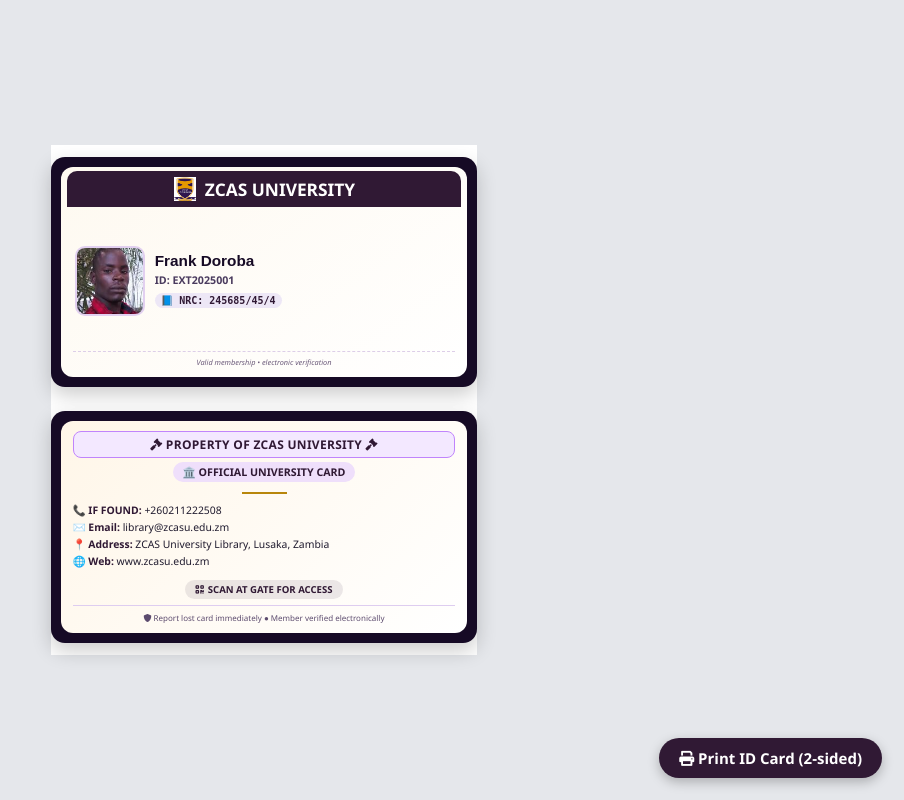
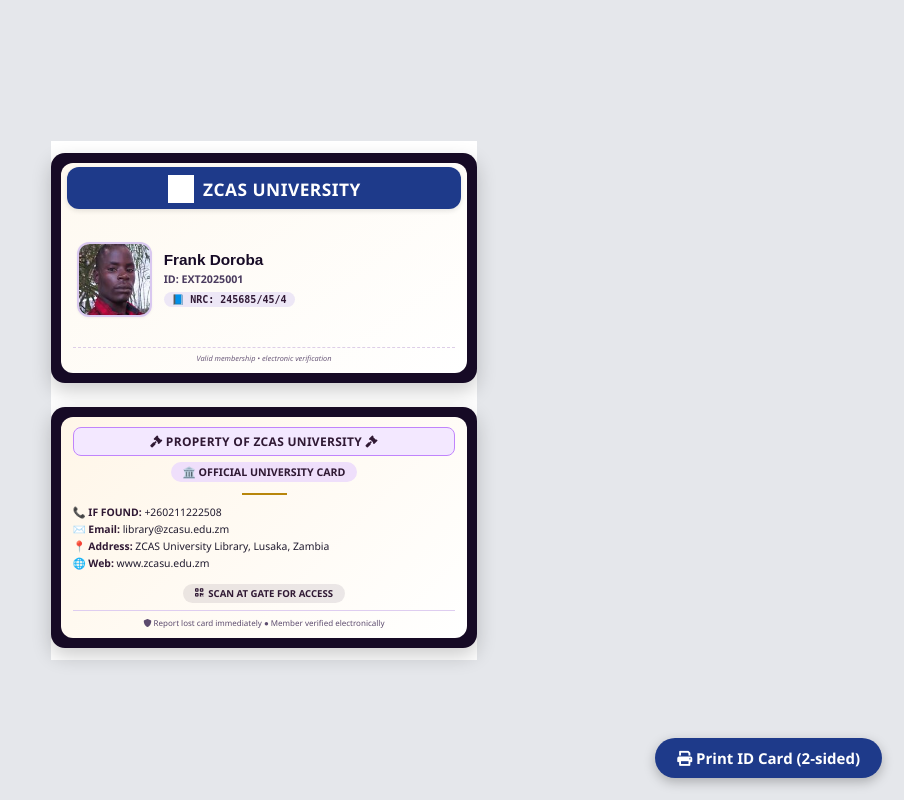
Before and after one commit to frankL408/EXTERNAL_MEMBER, a Flask app: template templates/print_id_card.html in a window 1280 px wide. Shown: the whole page, without its empty margins (376-1280 px from the left). Run offline with Flask 3, Linux system fonts and the light colour scheme; the template is opened without the code that fills it: values that come from a table or form of the project are taken from there, others are empty; data comes from the database, SQL or seed files in the repository.

Commit message:
first commit

```diff
--- a/templates/print_id_card.html
+++ b/templates/print_id_card.html
@@ -4,13 +4,12 @@
 <head>
     <meta charset="UTF-8">
     <meta name="viewport" content="width=device-width, initial-scale=1.0, user-scalable=yes">
-    <title>ZCAS University ID Card – Print Ready (2-Sides)</title>
+    <title>ZCAS University ID Card – External Member | Print Ready (2-Sides)</title>
     <style>
         * {
             margin: 0;
             padding: 0;
             box-sizing: border-box;
-            /* Force exact print colors */
             print-color-adjust: exact;
             -webkit-print-color-adjust: exact;
         }
@@ -27,17 +26,15 @@
             min-height: 100vh;
         }
 
-        /* PRINT CONTAINER: simulates two physical pages (front/back) */
         .id-card-print-container {
             max-width: 100%;
             margin: 0 auto;
         }
 
-        /* Each "page" will be forced to fit on a separate sheet when printed (front + back) */
+        /* Each page forces a new sheet (front on page1, back on page2) */
         .print-front-page,
         .print-back-page {
             page-break-after: always;
-            /* front and back on separate pages */
             page-break-inside: avoid;
             break-inside: avoid;
             margin: 0;
@@ -49,11 +46,9 @@
             width: 100%;
         }
 
-        /* CARD BASE — dimension optimized for 2-sided printing on standard ID card size */
-        /* Dimensions reduced to fit front+back on one sheet without overflow, but still readable */
+        /* CARD container - no outer extra border line, only clean card style */
         .print-id-card {
             width: 320pt !important;
-            /* ~112mm — typical ID width */
             min-width: 260pt;
             max-width: 340pt;
             background-color: #160a25 !important;
@@ -65,7 +60,7 @@
             page-break-inside: avoid;
         }
 
-        /* unified front/back inner styles */
+        /* unified front/back inner panels */
         .print-id-card-front,
         .print-id-card-back {
             width: 100%;
@@ -91,60 +86,78 @@
             min-height: 210px;
         }
 
-        /* Compact header — full university name */
+        /* HEADER with blue ribbon effect (no border line) */
         .custom-id-header {
+            display: flex;
+            flex-direction: column;
+            align-items: center;
+            justify-content: center;
+            background-color: #1E3A8A !important;
+            /* Deep blue ribbon */
+            color: white !important;
+            padding: 8px 6px 6px 6px !important;
+            border-radius: 12px 12px 12px 12px;
+            margin: -6px -6px 10px -6px;
+            text-align: center;
+            box-shadow: 0 2px 5px rgba(0, 0, 0, 0.1);
+        }
+
+        /* Logo + University name row inside ribbon */
+        .header-main {
             display: flex;
             align-items: center;
             justify-content: center;
             gap: 8px;
             font-size: 13pt !important;
             font-weight: 800 !important;
-            color: #FFF !important;
-            background-color: #301934 !important;
-            padding: 6px 6px !important;
-            border-radius: 10px 10px 0 0;
-            margin: -6px -6px 8px -6px;
-            line-height: 1.2;
-            letter-spacing: 0px;
             text-transform: uppercase;
-            white-space: nowrap;
-        }
-
-        /* Responsive: if screen too small, allow wrap but keep full name */
-        @media (max-width: 380px) {
-            .custom-id-header {
-                font-size: 11pt !important;
-                white-space: normal;
-                text-align: center;
+            letter-spacing: 0.5px;
             flex-wrap: wrap;
-            }
         }
 
         .header-logo {
-            width: 24px;
-            height: 24px;
+            width: 28px;
+            height: 28px;
             object-fit: contain;
+            filter: brightness(0) invert(1);
+            /* makes logo stand out on blue background */
         }
 
-        /* ID photo area: tight spacing */
+        /* External Member ID line - subtle but elegant */
+        .external-member-badge {
+            font-size: 8pt;
+            font-weight: 600;
+            background: rgba(255, 255, 240, 0.2);
+            display: inline-block;
+            padding: 3px 12px;
+            border-radius: 40px;
+            margin-top: 5px;
+            letter-spacing: 0.5px;
+            backdrop-filter: brightness(1.1);
+            color: #FFECB3;
+            font-family: monospace;
+        }
+
+        /* ID photo area tight & clean */
         .id-photo-area {
             display: flex;
-            gap: 10px;
-            margin: 4px 2px 6px 2px;
+            gap: 12px;
+            margin: 6px 4px 8px 4px;
             align-items: center;
         }
 
         .photo-box {
-            width: 70px;
-            height: 70px;
-            background: #f2eef5;
-            border-radius: 10px;
+            width: 75px;
+            height: 75px;
+            background: #f8f4ff;
+            border-radius: 12px;
             display: flex;
             align-items: center;
             justify-content: center;
-            border: 2px solid #e2d0f0;
+            border: 2px solid #d9c8f0;
             overflow: hidden;
             flex-shrink: 0;
+            box-shadow: 0 1px 3px rgba(0, 0, 0, 0.05);
         }
 
         .photo-box img {
@@ -162,7 +175,7 @@
             font-weight: 800;
             font-family: 'Arial', sans-serif;
             color: #160a25;
-            margin-bottom: 2px;
+            margin-bottom: 3px;
             line-height: 1.2;
         }
 
@@ -175,27 +188,27 @@
         .nrc-chip {
             background: #ede7f6;
             display: inline-block;
-            padding: 2px 6px;
-            border-radius: 18px;
+            padding: 2px 8px;
+            border-radius: 20px;
             font-size: 7.5pt;
             font-weight: 700;
             font-family: monospace;
             color: #301934;
-            margin-top: 4px;
+            margin-top: 5px;
         }
 
         .library-badge {
             text-align: center;
-            margin-top: 4px;
+            margin-top: 5px;
             margin-bottom: 2px;
         }
 
         .library-badge span {
-            font-size: 6.5pt;
+            font-size: 6.8pt;
             color: #5c4680;
             background: #f4edfc;
-            padding: 2px 6px;
-            border-radius: 16px;
+            padding: 3px 8px;
+            border-radius: 18px;
             font-weight: 600;
         }
 
@@ -206,38 +219,34 @@
             color: #6c5b7b;
             border-top: 1px dashed #ddcee8;
             padding-top: 5px;
-            margin-top: 3px;
+            margin-top: 4px;
         }
 
-        /* Back side condensed – Property notice prominent but compact */
+        /* BACK SIDE — property notice + contact */
         .back-property-notice {
             font-size: 9pt;
             font-weight: 900;
             color: #301934;
             text-transform: uppercase;
             background: #f3e8ff;
-            padding: 4px 6px;
+            padding: 5px 6px;
             border-radius: 8px;
-            margin-bottom: 4px;
+            margin-bottom: 6px;
             width: 100%;
             text-align: center;
             border: 1px solid #c084fc;
             letter-spacing: 0.3px;
         }
 
-        .back-property-notice i {
-            font-size: 9pt;
-        }
-
         .property-text {
             background: #efdffb;
-            padding: 3px 10px;
-            border-radius: 28px;
+            padding: 3px 12px;
+            border-radius: 30px;
             font-weight: 800;
             color: #301934;
             font-size: 8pt;
             display: inline-block;
-            margin-bottom: 4px;
+            margin-bottom: 5px;
         }
 
         .separator-line {
@@ -248,7 +257,7 @@
         }
 
         .contact-details {
-            margin: 4px 0;
+            margin: 5px 0;
             text-align: left;
             width: 100%;
             font-size: 0.65rem;
@@ -271,25 +280,25 @@
             background: #30193418;
             font-weight: bold;
             border-radius: 40px;
-            padding: 3px 10px;
+            padding: 3px 12px;
             display: inline-flex;
             align-items: center;
-            gap: 4px;
+            gap: 5px;
             font-size: 0.6rem;
             color: #301934;
-            margin-top: 4px;
+            margin-top: 5px;
         }
 
         .important-note {
             font-size: 6pt;
-            margin-top: 6px;
+            margin-top: 7px;
             color: #5c4b6e;
             border-top: 1px solid #decdf0;
             padding-top: 6px;
             width: 100%;
         }
 
-        /* Print button remains accessible - NO WATERMARK, NO REPLIT MARK */
+        /* Print button */
         .print-button {
             position: fixed;
             bottom: 22px;
@@ -298,10 +307,10 @@
         }
 
         .print-button button {
-            background: #301934;
+            background: #1E3A8A;
             color: white;
             border: none;
-            padding: 10px 20px;
+            padding: 10px 22px;
             border-radius: 32px;
             font-size: 15px;
             font-weight: bold;
@@ -312,11 +321,11 @@
         }
 
         .print-button button:hover {
-            background: #1f0f28;
+            background: #0f2a6b;
             transform: scale(1.02);
         }
 
-        /* PRINT specific adjustments — guarantee two separate pages (front & back) */
+        /* PRINT optimization: forces two separate pages (front & back) and removes any extra borders */
         @media print {
             body {
                 margin: 0;
@@ -344,26 +353,25 @@
                 max-width: 320pt;
             }
 
-            /* Ensure card content does not break awkwardly */
             .print-id-card-front,
             .print-id-card-back {
                 break-inside: avoid;
             }
 
-            /* Remove any potential hidden elements or watermarks if any */
-            body::before,
-            body::after,
-            .id-card-print-container::before,
-            .id-card-print-container::after {
-                display: none !important;
-                content: none !important;
+            /* ensure no stray borders appear */
+            .custom-id-header {
+                border: none !important;
+                outline: none !important;
             }
         }
 
-        /* small devices fallback */
         @media (max-width: 400px) {
             .print-id-card {
                 width: 95% !important;
+            }
+
+            .header-main {
+                font-size: 11pt !important;
             }
         }
     </style>
@@ -376,29 +384,36 @@
     </div>
 
     <div class="id-card-print-container">
-        <!-- ======================== FRONT SIDE ======================== -->
+        <!-- ==================== FRONT SIDE ==================== -->
         <div class="print-front-page">
             <div class="print-id-card">
                 <div class="print-id-card-front">
+                    <!-- Blue ribbon header with logo inside card + full university name + external member ID -->
                     <div class="custom-id-header">
-                        <!-- Logo handling: dynamic paths with fallback for Jinja2 rendering -->
+                        <div class="header-main">
+                            <!-- Logo displayed directly in header (inner) -->
                             {% if logo_exists %}
                             <img src="{{ url_for('static', filename='images/logo.png') }}" class="header-logo"
-                            alt="University Logo" onerror="this.style.display='none'">
+                                alt="Univ Logo" onerror="this.style.display='none'">
                             {% else %}
                             {% set alt_logo = url_for('static', filename='uploads/logo.png') %}
-                        <img src="{{ alt_logo }}" class="header-logo" alt="University Logo"
+                            <img src="{{ alt_logo }}" class="header-logo" alt="Univ Logo"
                                 onerror="this.style.display='none'">
                             {% endif %}
                             ZCAS UNIVERSITY
                         </div>
+                        <div class="external-member-badge">
+                            <i class="fas fa-id-card"></i> EXTERNAL MEMBER ID
+                        </div>
+                    </div>
+
                     <div class="id-photo-area">
                         <div class="photo-box">
                             {% if member.photo_path %}
                             <img src="{{ url_for('static', filename='uploads/' + member.photo_path) }}"
                                 alt="Member Photo">
                             {% else %}
-                            <i class="fas fa-id-card fa-2x" style="color:#b6a2d6;"></i>
+                            <i class="fas fa-user-circle fa-3x" style="color:#b397d6;"></i>
                             {% endif %}
                         </div>
                         <div class="member-details">
@@ -419,15 +434,13 @@
             </div>
         </div>
 
-        <!-- ======================== BACK SIDE ======================== -->
+        <!-- ==================== BACK SIDE ==================== -->
         <div class="print-back-page">
             <div class="print-id-card">
                 <div class="print-id-card-back">
-                    <!-- PROPERTY NOTICE (prominent, reduced to fit) -->
                     <div class="back-property-notice">
                         <i class="fas fa-gavel"></i> PROPERTY OF ZCAS UNIVERSITY <i class="fas fa-gavel"></i>
                     </div>
-
                     <div class="property-text">
                         🏛️ OFFICIAL UNIVERSITY CARD
                     </div>
@@ -454,17 +467,11 @@
     </div>
 
     <script>
-        // Ensure no console messages or any hidden elements generate watermarks or external references
-        // This script only exists to keep print behavior clean.
-        // No Replit badge, no external watermark - clean ID print.
         (function () {
-            // Additional safety: remove any potential Replit-related attributes or hidden iframes if present
-            // This ensures that nothing gets injected dynamically.
+            // Clean removal of any possible watermarks or unwanted iframes
             const removeReplitMarkers = () => {
-                // Remove any element that might contain "replit" or watermark-like classes
                 const allElements = document.querySelectorAll('*');
                 allElements.forEach(el => {
-                    // Check for any attribute that might reference replit badge
                     if (el.className && typeof el.className === 'string') {
                         if (el.className.toLowerCase().includes('replit') ||
                             el.className.toLowerCase().includes('watermark') ||
@@ -478,16 +485,16 @@
                         }
                     }
                 });
-                // Also look for any script tags that might be injected by environment (safety)
-            };
-            removeReplitMarkers();
-            // Also remove any iframe watermarks that could be present from external sources
                 const iframes = document.querySelectorAll('iframe');
                 iframes.forEach(iframe => {
                     if (iframe.src && (iframe.src.includes('replit') || iframe.src.includes('watermark'))) {
                         iframe.remove();
                     }
                 });
+            };
+            removeReplitMarkers();
+            // Ensure that printed version flips correctly (already uses page-break)
+            console.log("ZCAS External Member ID Card - Ready for duplex print (front/back).");
         })();
     </script>
 </body>
```
Lines whose indentation alone changed are shown as unchanged.
